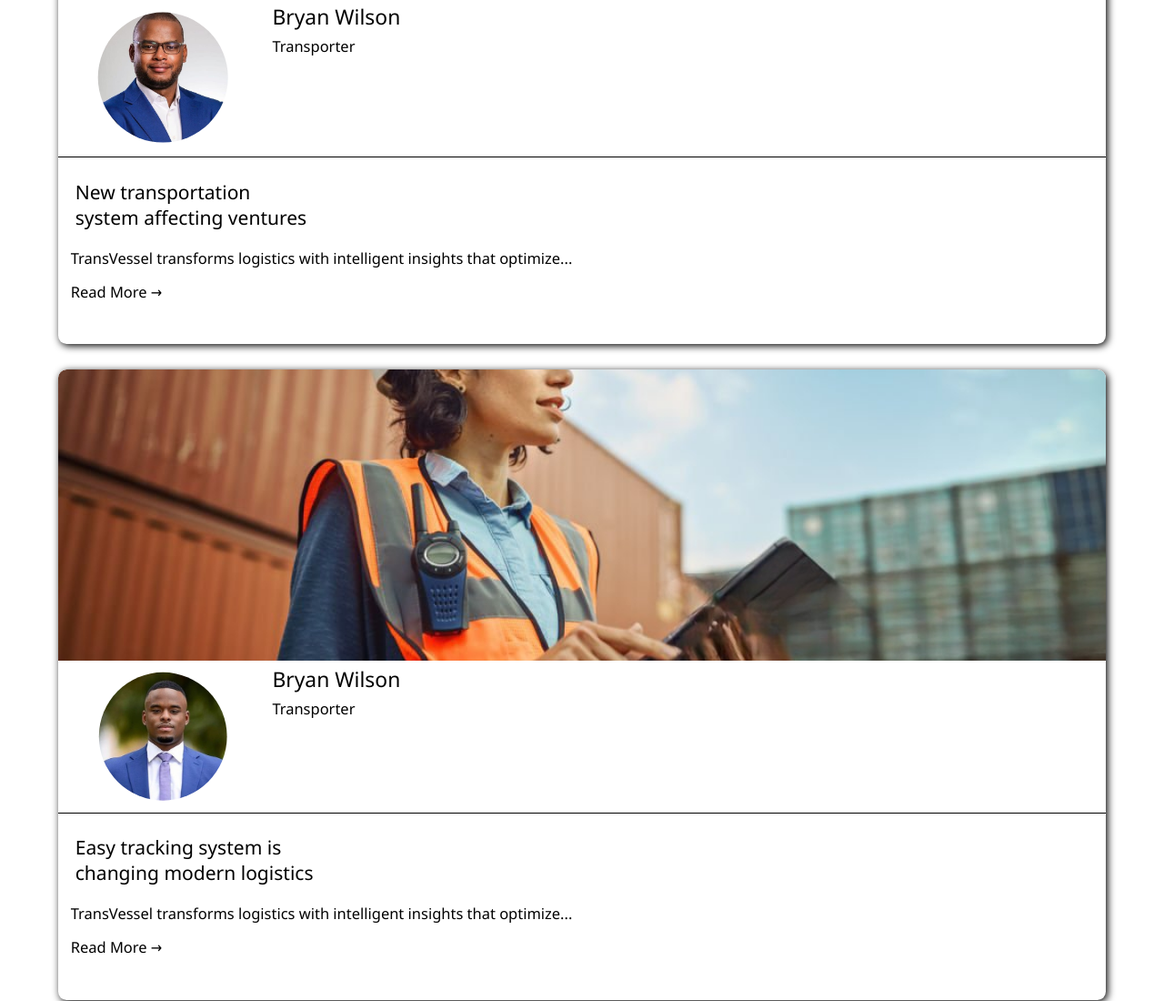
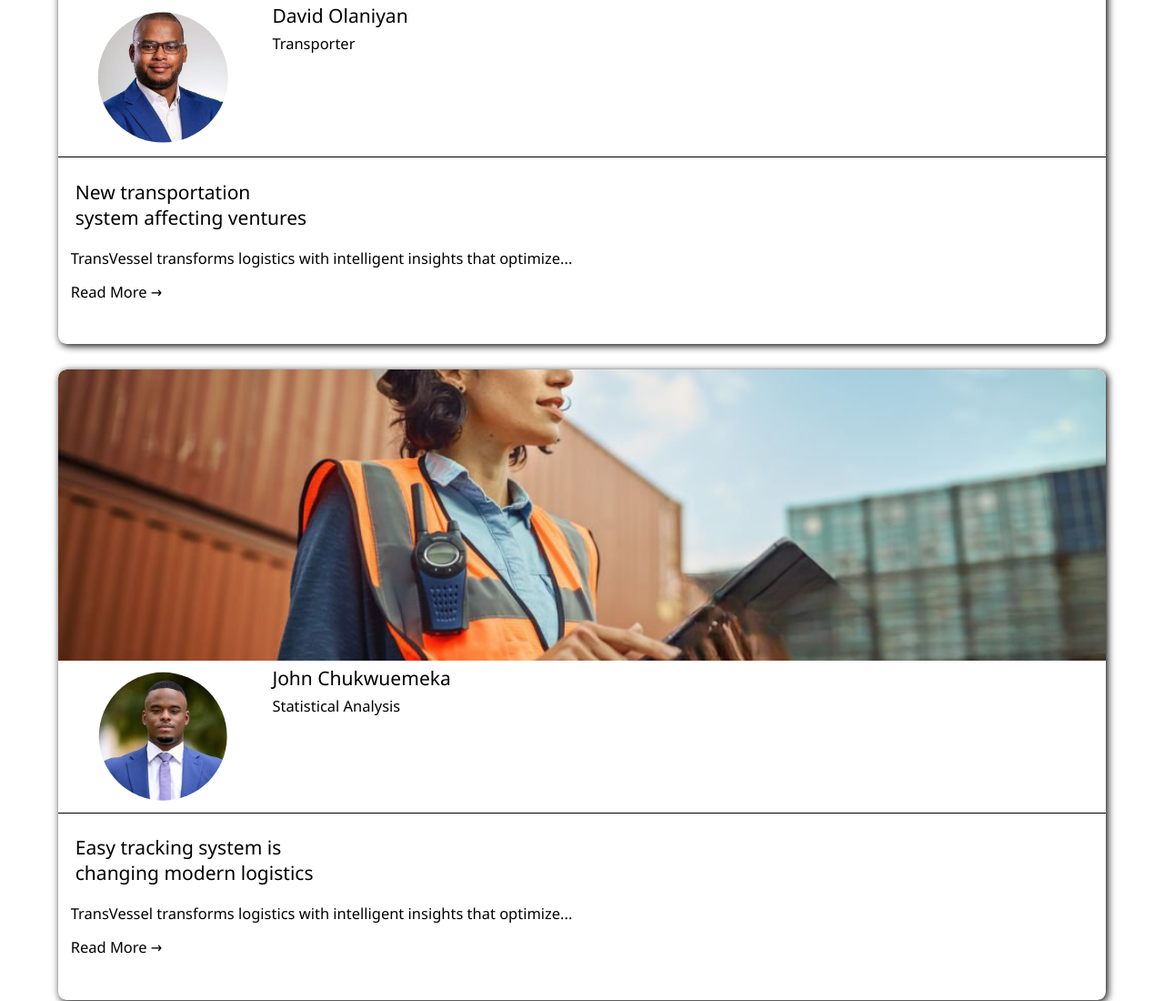
Before and after one commit to dominion875/transvessel, a plain HTML site: page index.html in a window 1280 px wide. Shown: the part 7405-8505 px from the top of the page at 91% size. Drawn offline with nearby package versions, Linux system fonts and the light colour scheme.

Commit message:
updated index.html

```diff
--- a/css/home.css
+++ b/css/home.css
@@ -1067,7 +1067,7 @@ header {
 }
 
 .sec8-blog1 h1 {
-    font-size: 2.5ch;
+    font-size: 2.3ch;
 }
 
 .sec8-blog1 label {
--- a/index.html
+++ b/index.html
@@ -317,7 +317,7 @@
                     <div class="sec8-blog1">
                         <img src="./img/blog1.jpg" alt="" class="sec8-blogImg">
                         <div>
-                            <h1 for="text">Bryan Wilson</h1>
+                            <h1 for="text">David Olaniyan</h1>
                             <label>Transporter</label>
                         </div>
                     </div>
@@ -332,8 +332,8 @@
                     <div class="sec8-blog1">
                         <img src="./img/blog2.jpg" alt="" class="sec8-blogImg">
                         <div>
-                            <h1 for="text">Bryan Wilson</h1>
-                            <label>Transporter</label>
+                            <h1 for="text">John Chukwuemeka</h1>
+                            <label>Statistical Analysis</label>
                         </div>
                     </div>
                     <div class="sec8-blog2">
@@ -347,7 +347,7 @@
                     <div class="sec8-blog1">
                         <img src="./img/blog3.jpg" alt="" class="sec8-blogImg">
                         <div>
-                            <h1 for="text">Bryan Wilson</h1>
+                            <h1 for="text">Lambert Usman</h1>
                             <label>Transporter</label>
                         </div>
                     </div>
```
